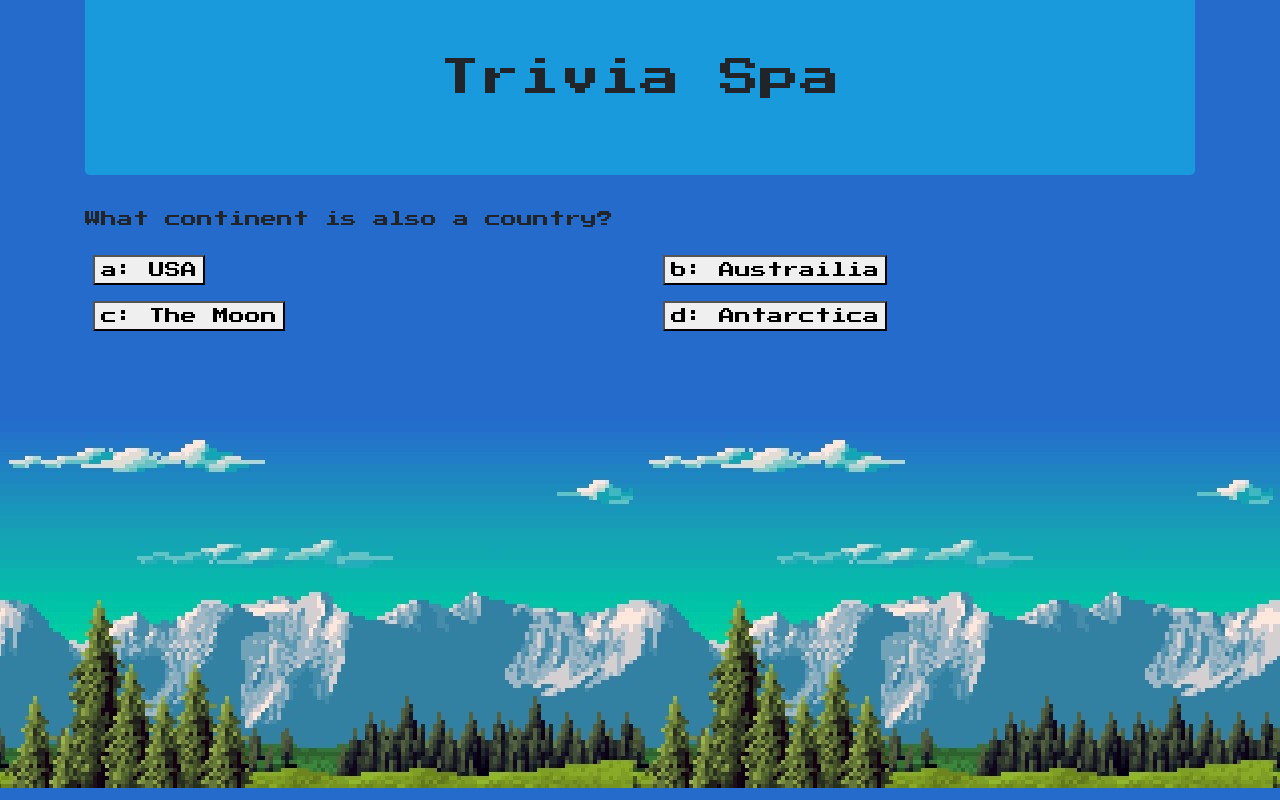
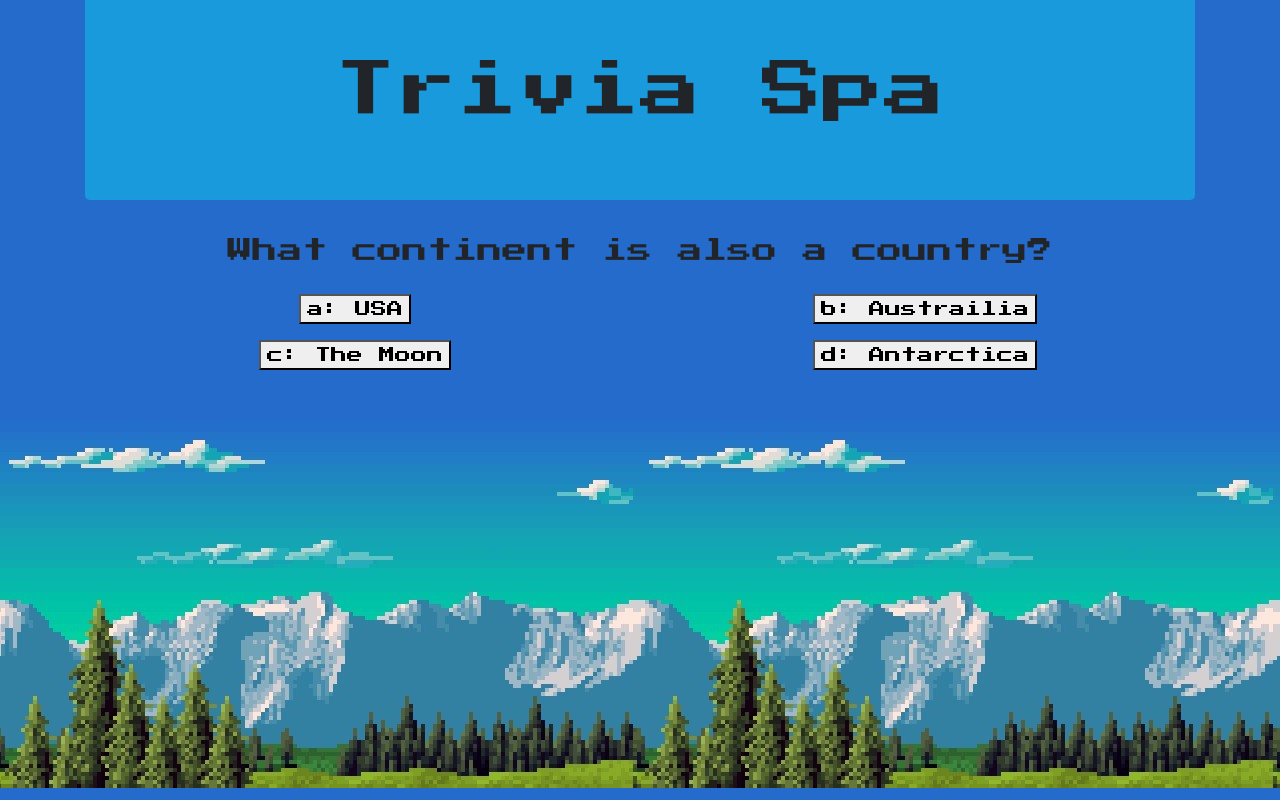
Before and after one commit to lancelogan1/trivia-game, a plain HTML site: page index.html in a window 1280 px wide. Drawn offline with nearby package versions, Linux system fonts and the light colour scheme.

```diff
--- a/assets/css/style.css
+++ b/assets/css/style.css
@@ -1,11 +1,21 @@
 body{
     background-image: url("../images/game-background1.jpg");
     font-family: 'Press Start 2P', cursive;
+    text-align: center;
 }
 
 .trivia{
     text-align: center;
+
     border: 5px;
     background-color: rgba(0, 255, 255, 0.317);
     margin-top: -10px;
 }
+
+.title{
+  font-size: 61px;
+}
+
+.question{
+    font-size: 25px;
+}
--- a/index.html
+++ b/index.html
@@ -17,7 +17,7 @@
         <div class="jumbotron trivia">
             <div class="row">
                 <div class="col-12">
-                    <h1>Trivia Spa</h1>
+                    <h1 class= 'title'>Trivia Spa</h1>
                 </div>
             </div>
             <div class="row">
```
